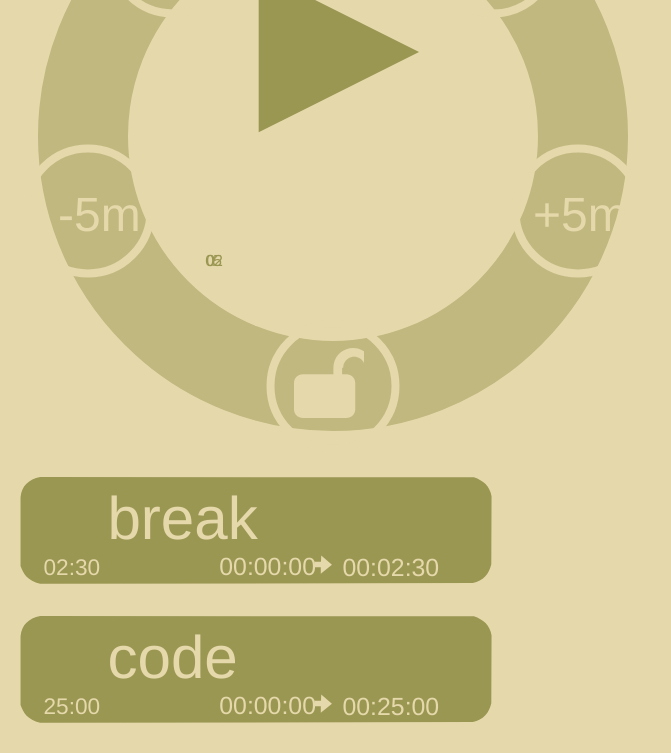
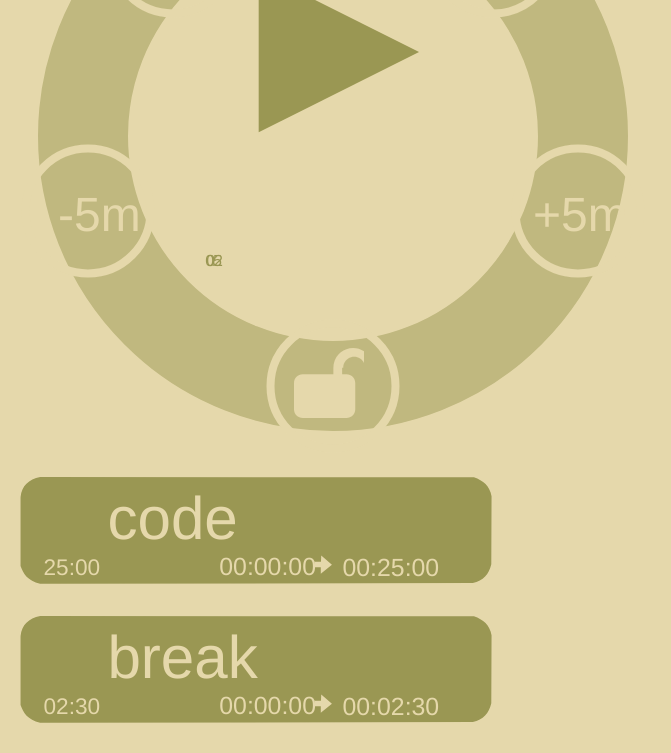
Before and after one commit to onecseven/30-30-react-prototype, a React app: page / in a window 1280 px wide. Shown: the part 401-1154 px from the top of the page, without its empty margins (0-671 px from the left). Built offline with nearby package versions, Linux system fonts and the light colour scheme; the HTML template or start-up script is replaced by a standard one.

Commit message:
current task

```diff
--- a/src/components/TasksLists/TaskList.tsx
+++ b/src/components/TasksLists/TaskList.tsx
@@ -1,7 +1,6 @@
 import React from "react"
-import { useTaskStor, useTimerStore } from "../../store/store"
+import { useTimerStore } from "../../store/store"
 import { CurrentTask } from "./CurrentTask"
-import { SVGCard } from "./SVGCard"
 import { TaskCard } from "./TaskCard"
 
 export const TaskList = () => {
@@ -17,6 +16,9 @@ export const TaskList = () => {
   })
   return (
     <div className="taskList">
+      <>
+      <CurrentTask />
+       <br/>
         {...tasks.slice(1).map((cTask) => {
           return (
             <>
@@ -25,6 +27,7 @@ export const TaskList = () => {
             </>
           )
         })}
+      </>
     </div>
   )
 }
```
Also changed, not shown: 1 other file (tests, documents, lock files or other folders). Lines whose indentation alone changed are shown as unchanged.
